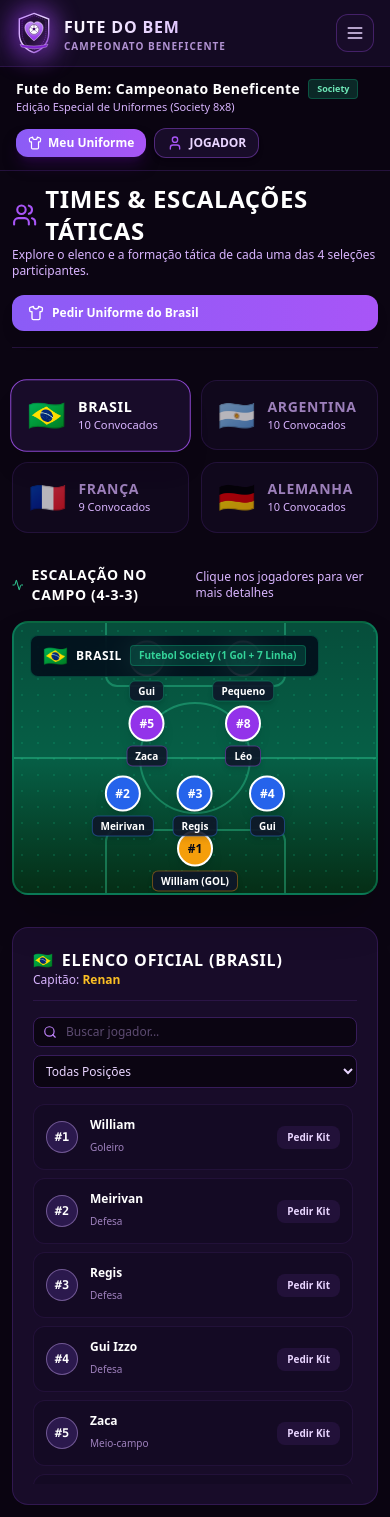
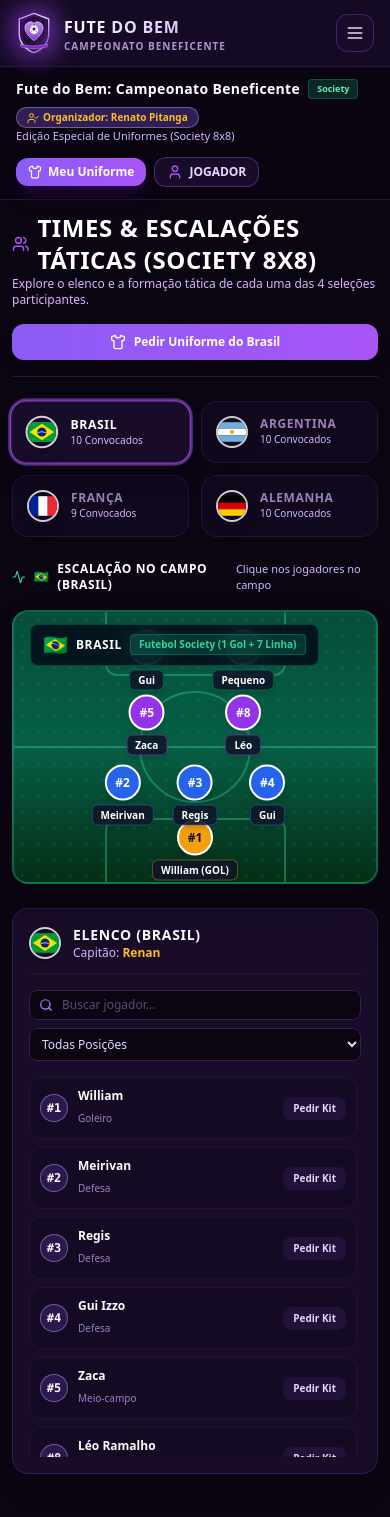
Before and after one commit to jonathanbarbosa10/fute-do-bem, a Next.js app: page /times in a window 390 px wide. After the commit the page ends 1486 px from the top, so only its background shows below. Built offline with nearby package versions, Linux system fonts and the light colour scheme.

Commit message:
Adiciona nome do Organizador Renato Pitanga, remove dica de senha, insere escudos nas abas e exportacao Excel/Google Sheets

```diff
--- a/app/times/page.tsx
+++ b/app/times/page.tsx
@@ -4,8 +4,9 @@ import React, { useState } from 'react';
 import { TEAMS } from '@/lib/data';
 import { TeamId } from '@/lib/types';
 import { TacticalPitch } from '@/components/TacticalPitch';
+import { CountryBadge } from '@/components/CountryBadge';
 import Link from 'next/link';
-import { Users, Shirt, Search, Crown, Shield, Activity } from 'lucide-react';
+import { Users, Shirt, Search, Crown, Activity } from 'lucide-react';
 
 export default function TimesPage() {
   const [selectedTeamId, setSelectedTeamId] = useState<TeamId>('brasil');
@@ -21,13 +22,13 @@ export default function TimesPage() {
   });
 
   return (
-    <div className="space-y-8 animate-fadeIn">
+    <div className="space-y-6 sm:space-y-8 animate-fadeIn">
       {/* Page Title Header */}
       <div className="flex flex-col md:flex-row md:items-center justify-between gap-4 pb-4 border-b border-fute-border/60">
         <div>
           <h1 className="text-2xl font-black text-white uppercase tracking-wide flex items-center gap-2">
             <Users className="w-7 h-7 text-fute-purpleBright" />
-            Times & Escalações Táticas
+            Times & Escalações Táticas (Society 8x8)
           </h1>
           <p className="text-xs text-fute-purpleLight">
             Explore o elenco e a formação tática de cada uma das 4 seleções participantes.
@@ -36,14 +37,14 @@ export default function TimesPage() {
 
         <Link
           href={`/uniforme?team=${selectedTeamId}`}
-          className="flex items-center gap-2 px-4 py-2.5 bg-gradient-to-r from-fute-purple to-fute-purpleBright text-white text-xs font-bold rounded-xl shadow-lg hover:scale-105 transition-all"
+          className="flex items-center gap-2 px-4 py-2.5 bg-gradient-to-r from-fute-purple to-fute-purpleBright text-white text-xs font-bold rounded-xl shadow-lg hover:scale-105 transition-all w-full sm:w-auto justify-center"
         >
           <Shirt className="w-4 h-4" />
           <span>Pedir Uniforme do {team.name}</span>
         </Link>
       </div>
 
-      {/* Team Tabs Switcher */}
+      {/* Team Tabs Switcher (Flags placed BEFORE team names) */}
       <div className="grid grid-cols-2 sm:grid-cols-4 gap-3">
         {(['brasil', 'argentina', 'franca', 'alemanha'] as TeamId[]).map((tId) => {
           const t = TEAMS[tId];
@@ -52,16 +53,18 @@ export default function TimesPage() {
             <button
               key={tId}
               onClick={() => setSelectedTeamId(tId)}
-              className={`p-4 rounded-2xl border flex items-center gap-3 transition-all ${
+              className={`p-3.5 sm:p-4 rounded-2xl border flex items-center gap-3 transition-all ${
                 isActive
-                  ? 'bg-fute-card border-fute-purpleBright/80 text-white shadow-xl scale-[1.02]'
+                  ? 'bg-fute-card border-fute-purpleBright/80 text-white shadow-xl scale-[1.02] ring-2 ring-fute-purpleBright/50'
                   : 'bg-fute-sidebar/60 border-fute-border/50 text-purple-300/70 hover:bg-fute-cardHover hover:text-white'
               }`}
             >
-              <span className="text-3xl">{t.flagEmoji}</span>
+              {/* Flag Badge placed BEFORE team name */}
+              <CountryBadge teamId={tId} size="sm" />
+
               <div className="text-left">
-                <h3 className="font-extrabold text-sm uppercase tracking-wider">{t.name}</h3>
-                <span className="text-[11px] text-fute-purpleLight font-medium block">
+                <h3 className="font-extrabold text-xs sm:text-sm uppercase tracking-wider">{t.name}</h3>
+                <span className="text-[10px] text-fute-purpleLight font-medium block">
                   {t.totalPlayers} Convocados
                 </span>
               </div>
@@ -71,29 +74,33 @@ export default function TimesPage() {
       </div>
 
       {/* Main Grid: Pitch Layout (Left) vs Player Roster (Right) */}
-      <div className="grid grid-cols-1 lg:grid-cols-12 gap-8 items-start">
+      <div className="grid grid-cols-1 lg:grid-cols-12 gap-6 sm:gap-8 items-start">
         {/* Tactical Pitch View (7 columns) */}
         <div className="lg:col-span-7 space-y-4">
           <div className="flex items-center justify-between">
-            <h3 className="text-sm font-extrabold text-white uppercase tracking-wider flex items-center gap-2">
+            <h3 className="text-xs sm:text-sm font-extrabold text-white uppercase tracking-wider flex items-center gap-2">
               <Activity className="w-4 h-4 text-emerald-400" />
-              Escalação no Campo ({team.formation})
+              <span>{team.flagEmoji}</span>
+              <span>Escalação no Campo ({team.name})</span>
             </h3>
-            <span className="text-xs text-fute-purpleLight">Clique nos jogadores para ver mais detalhes</span>
+            <span className="text-[11px] text-fute-purpleLight">Clique nos jogadores no campo</span>
           </div>
 
           <TacticalPitch team={team} />
         </div>
 
         {/* Player Roster List (5 columns) */}
-        <div className="lg:col-span-5 bg-fute-card border border-fute-border/80 rounded-2xl p-5 shadow-xl space-y-4">
+        <div className="lg:col-span-5 bg-fute-card border border-fute-border/80 rounded-2xl p-4 sm:p-5 shadow-xl space-y-4">
           <div className="flex items-center justify-between pb-3 border-b border-fute-border/60">
-            <div>
-              <h3 className="text-base font-extrabold text-white uppercase tracking-wider flex items-center gap-2">
-                <span>{team.flagEmoji}</span>
-                Elenco Oficial ({team.name})
-              </h3>
-              <p className="text-xs text-fute-purpleLight">Capitão: <strong className="text-fute-gold">{team.captain}</strong></p>
+            <div className="flex items-center gap-3">
+              {/* Flag Badge placed BEFORE team name */}
+              <CountryBadge teamId={team.id} size="sm" />
+              <div>
+                <h3 className="text-sm sm:text-base font-extrabold text-white uppercase tracking-wider">
+                  Elenco ({team.name})
+                </h3>
+                <p className="text-xs text-fute-purpleLight">Capitão: <strong className="text-fute-gold">{team.captain}</strong></p>
+              </div>
             </div>
           </div>
 
@@ -116,7 +123,7 @@ export default function TimesPage() {
               className="px-2 py-1.5 bg-fute-darkBg border border-fute-border rounded-lg text-xs text-purple-200 focus:outline-none focus:border-fute-purpleBright"
             >
               <option value="all">Todas Posições</option>
-              <option value="Goleiro">Goleiros</option>
+              <option value="Goleiro">Goleiro</option>
               <option value="Defesa">Defensores</option>
               <option value="Meio-campo">Meio-Campistas</option>
               <option value="Atacante">Atacantes</option>
@@ -128,14 +135,14 @@ export default function TimesPage() {
             {filteredPlayers.map((player) => (
               <div
                 key={player.id}
-                className="p-3 bg-fute-sidebar/80 border border-fute-border/40 hover:border-fute-purpleBright/50 rounded-xl flex items-center justify-between transition-colors"
+                className="p-2.5 sm:p-3 bg-fute-sidebar/80 border border-fute-border/40 hover:border-fute-purpleBright/50 rounded-xl flex items-center justify-between transition-colors"
               >
-                <div className="flex items-center gap-3">
-                  <span className="w-8 h-8 rounded-full bg-fute-purple/20 border border-fute-purpleLight/40 flex items-center justify-center font-mono font-extrabold text-white text-xs">
+                <div className="flex items-center gap-2.5">
+                  <span className="w-7 h-7 sm:w-8 sm:h-8 rounded-full bg-fute-purple/20 border border-fute-purpleLight/40 flex items-center justify-center font-mono font-extrabold text-white text-xs">
                     #{player.number}
                   </span>
                   <div>
-                    <div className="flex items-center gap-2">
+                    <div className="flex items-center gap-1.5">
                       <h4 className="font-bold text-white text-xs">{player.name}</h4>
                       {player.isCaptain && (
                         <span className="flex items-center gap-0.5 text-[9px] font-extrabold text-amber-300 bg-amber-500/20 px-1 py-0.5 rounded border border-amber-500/30">
--- a/components/Header.tsx
+++ b/components/Header.tsx
@@ -2,7 +2,7 @@
 
 import React, { useState, useEffect } from 'react';
 import Link from 'next/link';
-import { Shirt, Calendar, ShieldCheck, User, Sparkles } from 'lucide-react';
+import { Shirt, Calendar, ShieldCheck, User, Sparkles, UserCheck } from 'lucide-react';
 
 interface HeaderProps {
   title?: string;
@@ -39,7 +39,7 @@ export const Header: React.FC<HeaderProps> = ({
 
   const handleAdminAuth = (e: React.FormEvent) => {
     e.preventDefault();
-    if (pinInput === '1234' || pinInput === 'admin' || pinInput === 'futedobem') {
+    if (pinInput === '1234' || pinInput === 'admin' || pinInput === 'futedobem' || pinInput === 'renato') {
       setIsAdmin(true);
       localStorage.setItem('fute_admin_mode', 'true');
       window.dispatchEvent(new Event('storage'));
@@ -47,20 +47,24 @@ export const Header: React.FC<HeaderProps> = ({
       setPinInput('');
       setErrorMsg('');
     } else {
-      setErrorMsg('Senha do organizador incorreta. (Dica padrão: 1234)');
+      setErrorMsg('Senha do organizador incorreta.');
     }
   };
 
   return (
     <header className="sticky top-0 z-30 w-full bg-fute-darkBg/95 backdrop-blur-md border-b border-fute-border/60 px-4 sm:px-6 py-3 flex flex-wrap items-center justify-between gap-3">
-      {/* Title & Subtitle */}
+      {/* Title & Organizer Info */}
       <div>
-        <div className="flex items-center gap-2">
+        <div className="flex flex-wrap items-center gap-2">
           <h1 className="text-sm sm:text-lg font-extrabold text-white tracking-wide">
             {title}
           </h1>
           <span className="px-2 py-0.5 rounded text-[9px] sm:text-[10px] font-extrabold bg-emerald-500/20 text-emerald-300 border border-emerald-500/30">
             Society
+          </span>
+          <span className="flex items-center gap-1 px-2.5 py-0.5 rounded-full bg-fute-purple/30 border border-fute-purpleLight/40 text-[10px] sm:text-xs font-bold text-fute-gold shadow-sm">
+            <UserCheck className="w-3 h-3 text-fute-gold" />
+            Organizador: Renato Pitanga
           </span>
         </div>
         <p className="text-[11px] sm:text-xs text-fute-purpleLight font-medium">{subtitle}</p>
@@ -167,7 +171,7 @@ export const Header: React.FC<HeaderProps> = ({
                     type="password"
                     value={pinInput}
                     onChange={(e) => setPinInput(e.target.value)}
-                    placeholder="Senha (Dica: 1234)"
+                    placeholder="Digite a Senha"
                     className="flex-1 px-3 py-2 bg-fute-darkBg border border-fute-border rounded-xl text-white font-mono text-xs focus:outline-none focus:border-fute-purpleBright"
                   />
                   <button
--- a/components/OrdersList.tsx
+++ b/components/OrdersList.tsx
@@ -3,7 +3,7 @@
 import React, { useState, useEffect } from 'react';
 import { UniformOrder } from '@/lib/types';
 import { getStoredOrders, deleteOrder, updateOrderStatus } from '@/lib/storage';
-import { Shirt, Search, Download, Trash2, CheckCircle2, Clock, Factory, Lock, ShieldCheck, RefreshCw } from 'lucide-react';
+import { Shirt, Search, Download, Trash2, CheckCircle2, Clock, Factory, Lock, ShieldCheck, RefreshCw, FileSpreadsheet } from 'lucide-react';
 
 interface OrdersListProps {
   refreshTrigger?: number;
@@ -79,28 +79,31 @@ export const OrdersList: React.FC<OrdersListProps> = ({ refreshTrigger = 0 }) =>
     return matchesSearch && matchesTeam && matchesStatus;
   });
 
-  // Export to CSV for clothing manufacturer (Kçula Sports)
-  const exportToCSV = () => {
+  // Export directly to Excel / Google Sheets format (.csv with UTF-8 BOM)
+  const exportToExcelGoogleSheets = () => {
     if (!isAdmin) return;
-    const headers = ['ID', 'Time', 'Nome do Jogador', 'Nome na Camiseta', 'Numero', 'Tamanho', 'Posicao', 'Telefone', 'Status', 'Data'];
+    const headers = ['ID Pedido', 'Selecao', 'Nome Completo Jogador', 'Nome na Camiseta', 'Numero', 'Tamanho', 'Posicao', 'WhatsApp', 'Status', 'Data Cadastro'];
     const rows = filteredOrders.map((o) => [
       o.id,
       o.teamId.toUpperCase(),
-      `"${o.playerName}"`,
-      `"${o.jerseyName}"`,
+      `"${o.playerName.replace(/"/g, '""')}"`,
+      `"${o.jerseyName.replace(/"/g, '""')}"`,
       o.number,
       o.size,
       o.position,
-      `"${o.phone || ''}"`,
+      `"${(o.phone || '').replace(/"/g, '""')}"`,
       o.status,
       o.createdAt,
     ]);
 
-    const csvContent = 'data:text/csv;charset=utf-8,' + [headers.join(','), ...rows.map((r) => r.join(','))].join('\n');
-    const encodedUri = encodeURI(csvContent);
+    // Add UTF-8 BOM (\uFEFF) so Excel and Google Sheets open special accents correctly
+    const csvContent = '\uFEFF' + [headers.join(';'), ...rows.map((r) => r.join(';'))].join('\n');
+    const blob = new Blob([csvContent], { type: 'text/csv;charset=utf-8;' });
+    const url = URL.createObjectURL(blob);
+
     const link = document.createElement('a');
-    link.setAttribute('href', encodedUri);
-    link.setAttribute('download', `pedidos_uniformes_futedobem_${new Date().toISOString().split('T')[0]}.csv`);
+    link.setAttribute('href', url);
+    link.setAttribute('download', `pedidos_uniformes_excel_${new Date().toISOString().split('T')[0]}.csv`);
     document.body.appendChild(link);
     link.click();
     document.body.removeChild(link);
@@ -147,7 +150,7 @@ export const OrdersList: React.FC<OrdersListProps> = ({ refreshTrigger = 0 }) =>
           Pedidos Confirmados para Produção (Acesso Restrito)
         </h3>
         <p className="text-xs text-fute-purpleLight max-w-md mx-auto">
-          A lista completa de uniformes encomendados e exportação de relatórios para a confecção é de acesso exclusivo do **Organizador (Admin)**.
+          A lista completa de uniformes encomendados e exportação de relatórios para Excel / Google Sheets é de acesso exclusivo do **Organizador (Admin)**.
         </p>
         <span className="inline-block text-[11px] font-semibold text-amber-300 bg-amber-500/10 px-3 py-1 rounded-full border border-amber-500/30">
           Jogadores podem cadastrar ou editar o seu próprio kit no formulário acima.
@@ -164,7 +167,7 @@ export const OrdersList: React.FC<OrdersListProps> = ({ refreshTrigger = 0 }) =>
           <div className="flex items-center gap-2">
             <ShieldCheck className="w-5 h-5 text-amber-400" />
             <h3 className="text-lg font-black text-white uppercase tracking-wider">
-              Painel Admin - Banco de Dados dos Pedidos
+              Painel Admin - Pedidos para Produção (Excel / Google Sheets)
             </h3>
           </div>
           <p className="text-xs text-fute-purpleLight">
@@ -183,11 +186,11 @@ export const OrdersList: React.FC<OrdersListProps> = ({ refreshTrigger = 0 }) =>
           </button>
 
           <button
-            onClick={exportToCSV}
-            className="flex items-center gap-2 px-4 py-2 bg-gradient-to-r from-fute-purple to-fute-purpleBright text-white text-xs font-bold rounded-xl transition-all shadow-md hover:scale-105"
+            onClick={exportToExcelGoogleSheets}
+            className="flex items-center gap-2 px-4 py-2 bg-gradient-to-r from-emerald-600 to-green-500 hover:from-emerald-500 hover:to-green-400 text-white text-xs font-extrabold rounded-xl transition-all shadow-md hover:scale-105"
           >
-            <Download className="w-4 h-4 text-fute-gold" />
-            <span>Baixar Relatório (CSV / Kçula)</span>
+            <FileSpreadsheet className="w-4 h-4 text-white" />
+            <span>Baixar para Excel / Google Sheets</span>
           </button>
         </div>
       </div>
```
